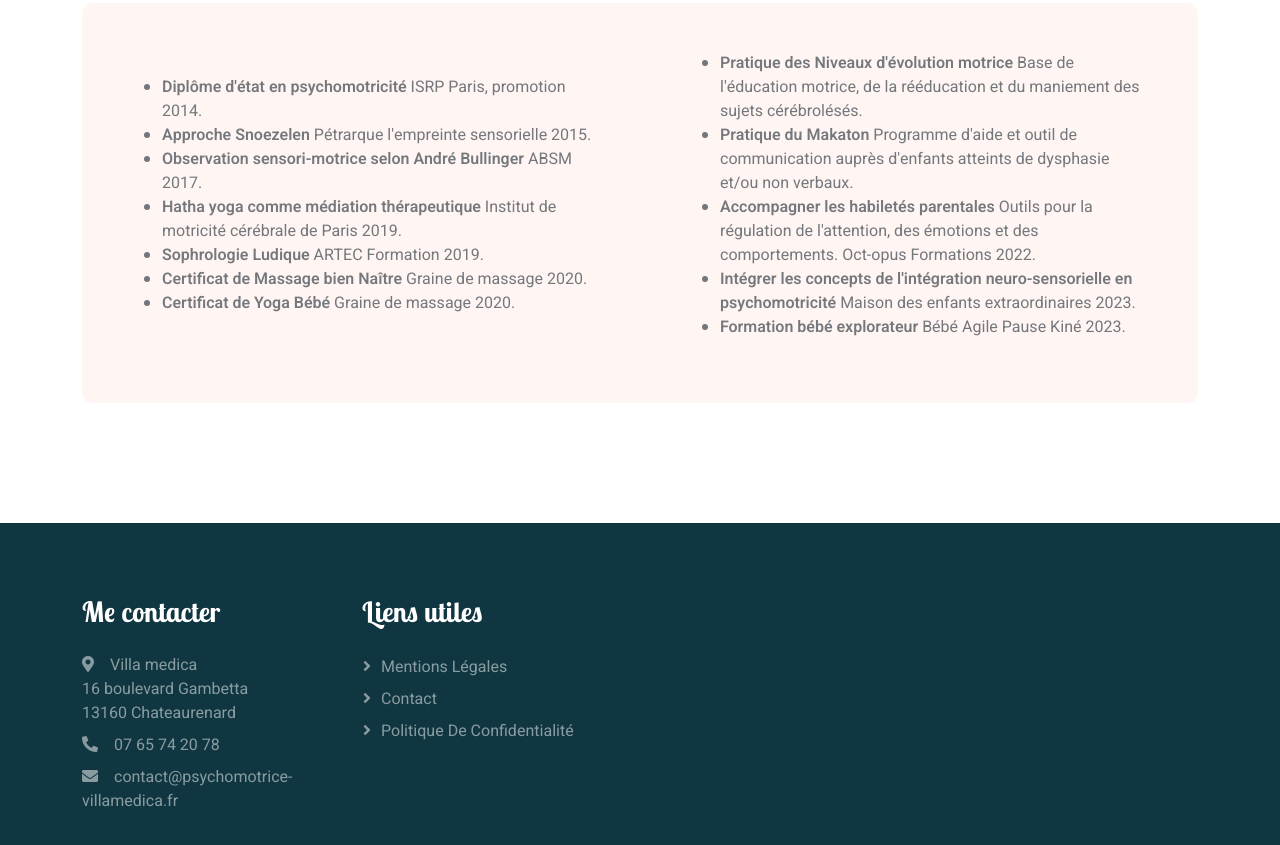
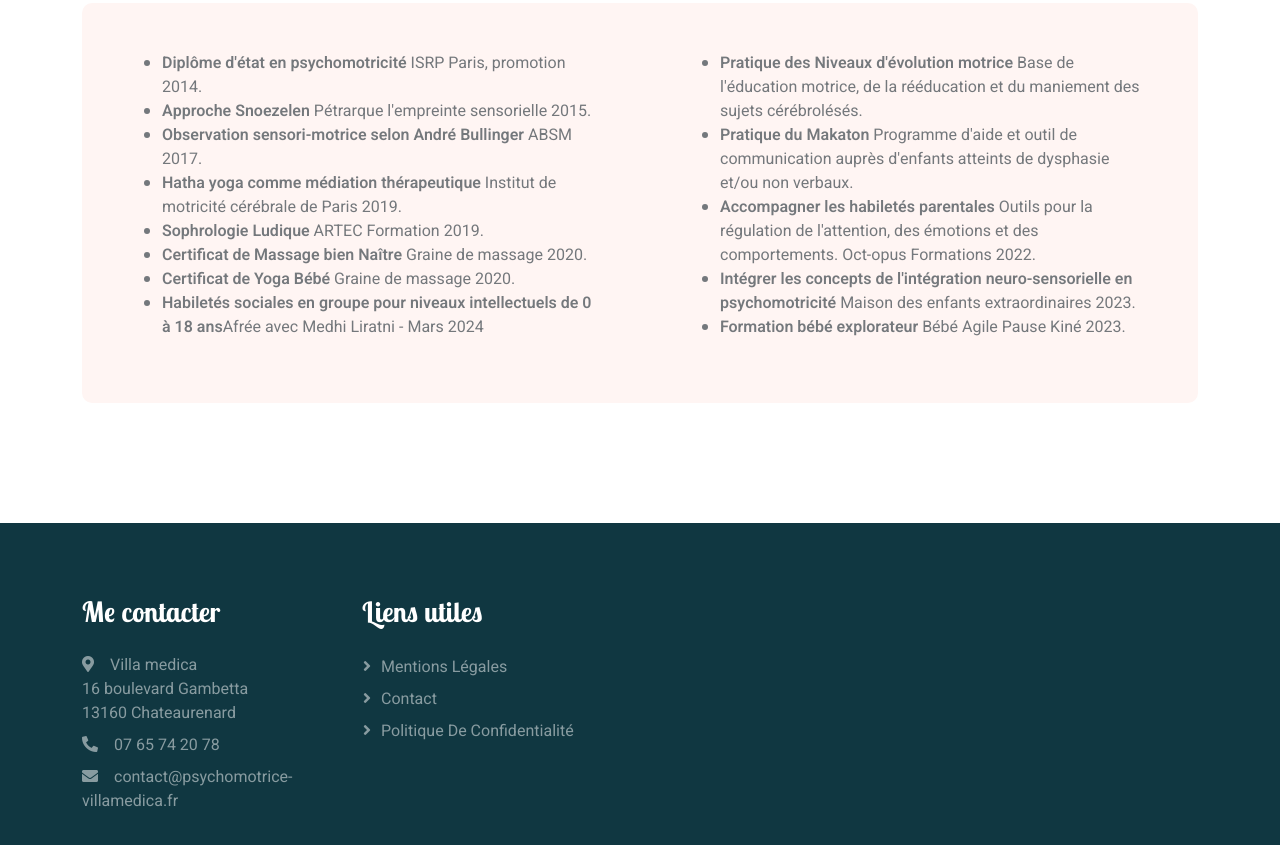
Before and after one commit to lewebologue/staging_psychomot-villamedica, a plain HTML site: page pages/parcours.html in a window 1280 px wide. Shown: the part 2460-3305 px from the top of the page. Drawn offline with nearby package versions, Linux system fonts and the light colour scheme; files whose address does not match are found by name.

Commit message:
changes/2612: last changes

```diff
--- a/pages/parcours.html
+++ b/pages/parcours.html
@@ -212,6 +212,7 @@
                                         <li><strong>Sophrologie Ludique</strong> ARTEC Formation 2019.</li>
                                         <li><strong>Certificat de Massage bien Naître</strong> Graine de massage 2020.</li>
                                         <li><strong>Certificat de Yoga Bébé</strong> Graine de massage 2020.</li>
+                                        <li><strong>Habiletés sociales en groupe pour niveaux intellectuels de 0 à 18 ans</strong>Afrée avec Medhi Liratni - Mars 2024</li>
                                     </ul>
                                 </div>
                             </div>
```
